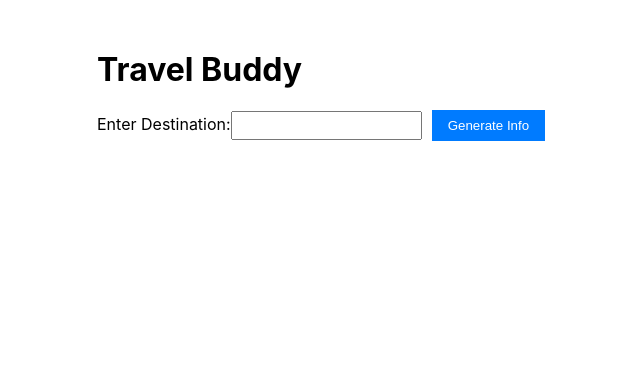
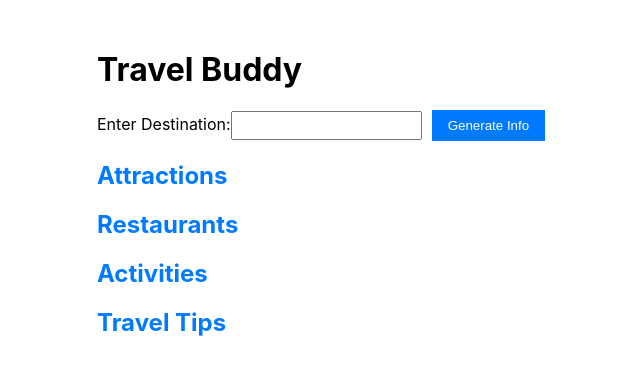
Before and after one commit to AkshatNaruka/TravelBuddy, a React (Create React App) app: page / in a window 1280 px wide. Shown: the top 374 px of the page, without its empty margins (143-783 px from the left). Built offline with nearby package versions, Linux system fonts and the light colour scheme.

Commit message:
asterisk removed

```diff
--- a/src/App.js
+++ b/src/App.js
@@ -1,11 +1,16 @@
 import React, { useState } from 'react';
 import axios from 'axios';
-
 import './App.css'; // Import CSS file
+import renderInfo from './renderInfo';
 
 function App() {
   const [topic, setTopic] = useState('');
-  const [generatedInfo, setGeneratedInfo] = useState('');
+  const [generatedInfo, setGeneratedInfo] = useState({
+    attractions: '',
+    restaurants: '',
+    activities: '',
+    travelTips: ''
+  });
   const [loading, setLoading] = useState(false); // Add loading state
 
   const handleTopicChange = (e) => {
@@ -15,46 +20,52 @@ function App() {
   const handleGenerateInfo = async () => {
     setLoading(true); // Set loading to true when fetching data
     try {
-      const response = await axios.get(`http://127.0.0.1:5000/generate_travel_info?topic=${topic}`);
-      setGeneratedInfo(response.data);
+      const attractionsResponse = await axios.get(`http://127.0.0.1:5000/generate_attractions_info?topic=${topic}`);
+      const restaurantsResponse = await axios.get(`http://127.0.0.1:5000/generate_restaurants_info?topic=${topic}`);
+      const activitiesResponse = await axios.get(`http://127.0.0.1:5000/generate_activities_info?topic=${topic}`);
+      const travelTipsResponse = await axios.get(`http://127.0.0.1:5000/generate_travel_tips?topic=${topic}`);
+
+      setGeneratedInfo({
+        attractions: attractionsResponse.data,
+        restaurants: restaurantsResponse.data,
+        activities: activitiesResponse.data,
+        travelTips: travelTipsResponse.data
+      });
     } catch (error) {
       console.error('Error generating travel info:', error);
-      setGeneratedInfo('Error: Unable to generate travel info');
+      setGeneratedInfo({
+        attractions: 'Error: Unable to generate attractions info',
+        restaurants: 'Error: Unable to generate restaurants info',
+        activities: 'Error: Unable to generate activities info',
+        travelTips: 'Error: Unable to generate travel tips'
+      });
     } finally {
       setLoading(false); // Set loading to false when data is fetched
     }
   };
 
-  const renderInfo = () => {
-    return generatedInfo.split('\n').map((line, index) => {
-      if (line.endsWith('**')) {
-        // Remove double asterisks at the end of the line
-        line = line.slice(0, -2);
+  const removeAsterisks = (text) => {
+    // Enhanced regular expression to handle multiple asterisks within text
+    return text.replace(/\*/g, ''); // Replaces occurrences of two or more consecutive asterisks
+  };
+
+  const displayInfo = (infoSection) => {
+    const processedInfo = renderInfo(infoSection, true);
+    // Ensure leading/trailing asterisks are removed from processed elements
+    if (processedInfo.length > 0 && processedInfo[0].props.children.startsWith('*')) {
+      processedInfo.shift();
+    }
+    if (processedInfo.length > 0 && processedInfo[processedInfo.length - 1].props.children.endsWith('*')) {
+      processedInfo.pop();
+    }
+    // Remove all remaining asterisks within paragraphs or descriptions
+    return processedInfo.map((element) => {
+      if (element.type === 'p') {
+        return <p key={element.key}>{removeAsterisks(element.props.children)}</p>;
       }
-
-      if (line.startsWith('* **')) {
-        // Render subheading
-        return <h3 key={index}>{line.slice(4)}</h3>;
-      } else if (line.startsWith('**')) {
-        // Render heading
-        return <h2 key={index}>{line.slice(2)}</h2>;
-      } else if (line.startsWith('* ')) {
-        // Render bullet point
-        return <li key={index}>{line.slice(2)}</li>;
-      } else if (line.startsWith('  * ')) {
-        // Render sub-bullet point
-        return <li key={index}>{line.slice(4)}</li>;
-      } else if (line.startsWith('**')) {
-        // Render subheading within bullet point
-        return <h4 key={index}>{line.slice(2)}</h4>;
-      } else {
-        // Render paragraph
-        return <p key={index}>{line}</p>;
-      }
+      return element; // Return other elements unchanged
     });
   };
-
-
 
   return (
     <div className="app-container">
@@ -71,9 +82,19 @@ function App() {
       </div>
       <div className="info-container">
         {loading && <div className="loading"></div>} {/* Display loading animation */}
-        {generatedInfo && !loading && (
+        {!loading && (
           <div>
-            {renderInfo()}
+            <h2>Attractions</h2>
+            {displayInfo(generatedInfo.attractions)}
+
+            <h2>Restaurants</h2>
+            {displayInfo(generatedInfo.restaurants)}
+
+            <h2>Activities</h2>
+            {displayInfo(generatedInfo.activities)}
+
+            <h2>Travel Tips</h2>
+            {displayInfo(generatedInfo.travelTips)}
           </div>
         )}
       </div>
--- /dev/null
+++ b/src/renderInfo.js
@@ -0,0 +1,40 @@
+import React from 'react';
+
+function renderInfo(info) {
+  return info.split('\n').map((line, index) => {
+    const trimmedLine = line.trim(); // Trim leading/trailing spaces
+
+    if (trimmedLine.startsWith('## ')) {
+      // Remove leading ## for headings
+      return <h2 key={index}>{trimmedLine.slice(3)}</h2>;
+    } else if (trimmedLine.startsWith('* ')) {
+      // Remove leading asterisk and any subsequent asterisks within the list item content
+      return (
+        <li key={index}>
+          {trimmedLine.slice(2).replace(/\*/g, '')}
+        </li>
+      );
+    } else if (trimmedLine.startsWith('  * ')) {
+      // Remove leading spaces and asterisk for sub-bullet points
+      return <li key={index}>{trimmedLine.slice(4)}</li>;
+    } else if (trimmedLine.match(/^Further Reading|^/)) {
+      // Handle "Further Reading" section without asterisks
+      return <p key={index}>{trimmedLine}</p>;
+    } else if (trimmedLine.match(/^https?:\/\//)) {
+      // Handle links (URLs)
+      const url = trimmedLine;
+      return (
+        <p key={index}>
+          <a href={url} target="_blank" rel="noreferrer noopener">
+            {url}
+          </a>
+        </p>
+      );
+    } else {
+      // Remove remaining asterisks within paragraphs or descriptions
+      return <p key={index}>{trimmedLine.replace(/\*/g, '')}</p>;
+    }
+  });
+}
+
+export default renderInfo;
```
